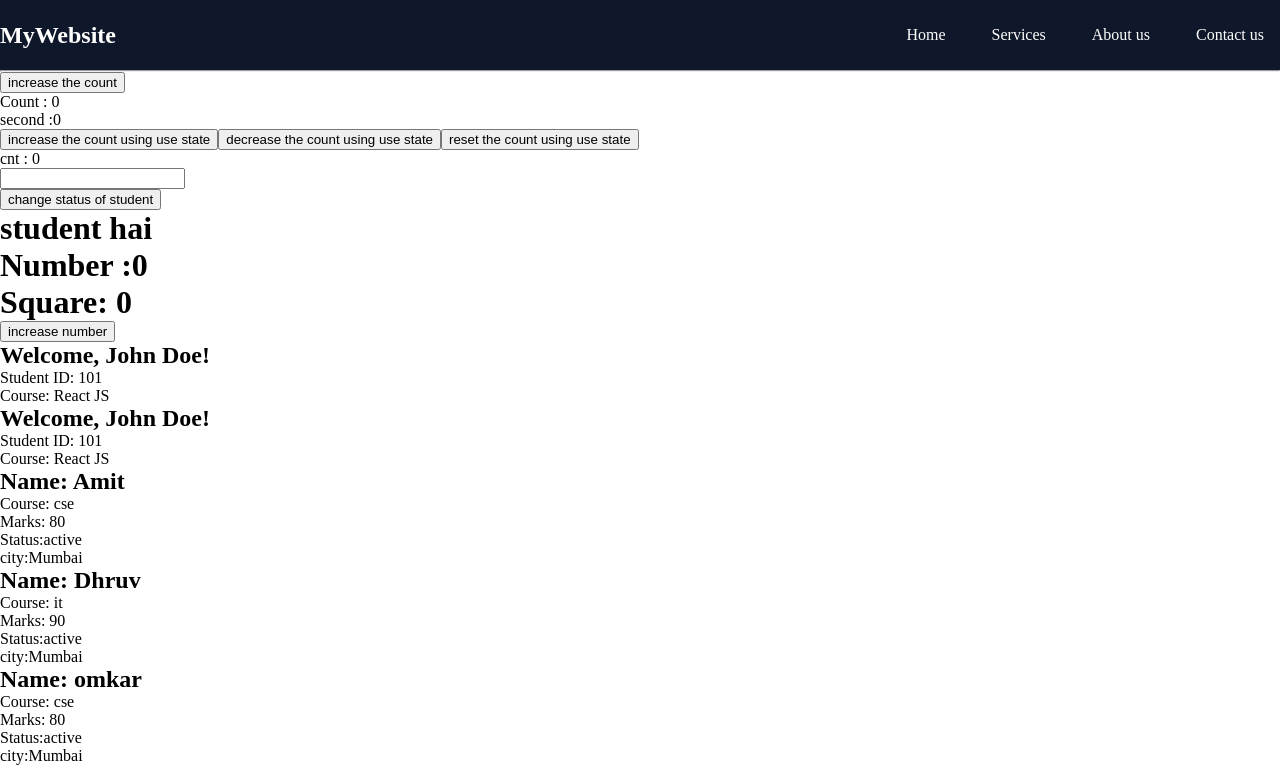
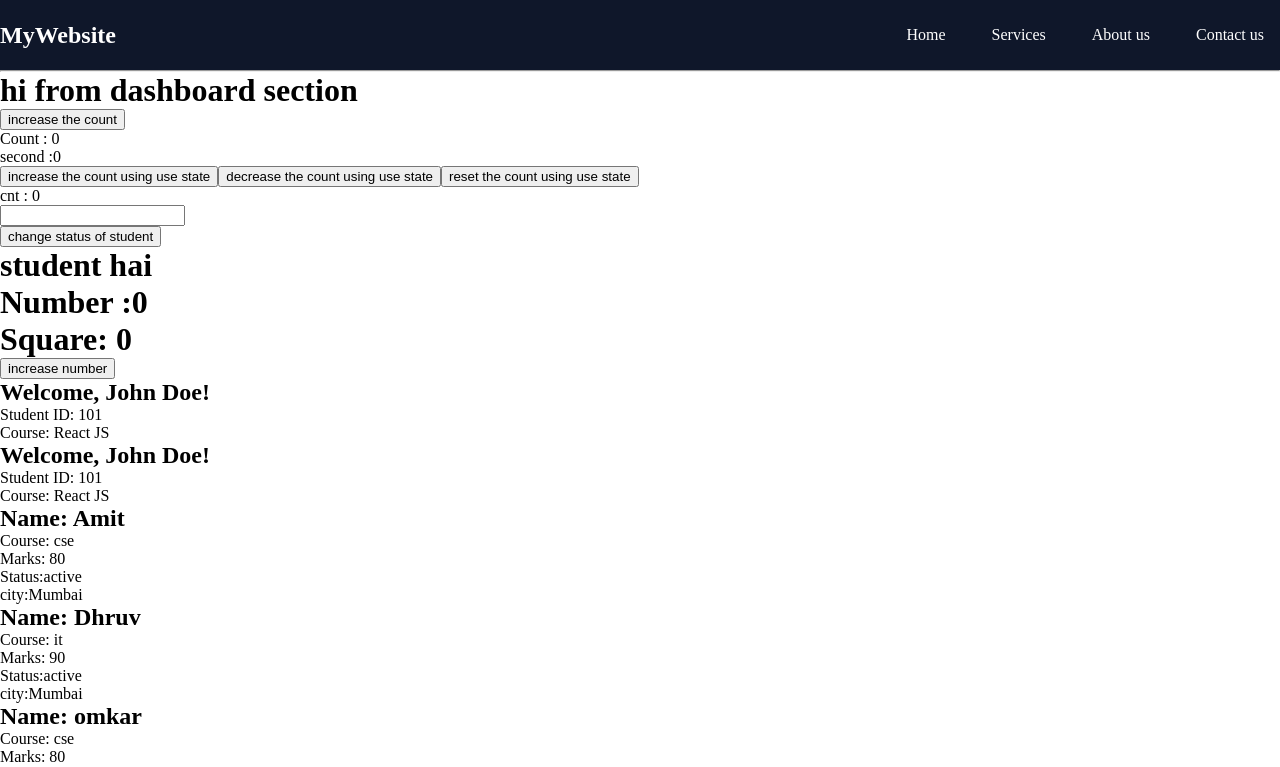
Before and after one commit to golu380/react12, a React (Vite) app: page /dashborad in a window 1280 px wide. Shown: the top 767 px of the page. Built offline with nearby package versions, Linux system fonts and the light colour scheme.

Commit message:
adding use navigate

```diff
--- a/src/App.jsx
+++ b/src/App.jsx
@@ -14,14 +14,30 @@ import Button from './components/Button/Button'
 import UserProvider from './components/UserProvider'
 import WelcomePage from './components/WelcomePage'
 import Dashboard from './components/Dashboard'
-import { Route, Routes } from 'react-router-dom'
+import Dashboard1 from './components/Dashboard1'
+import { Route, Routes,useNavigate } from 'react-router-dom'
 import Aboutus from './components/Aboutus'
 import Services from './components/Services'
 import Contactus from './components/Contactus'
+
 function App() {
+
 const handlesave= ()=>{
 alert("hello from save button")
+
 }
+
+const handleNavigate = () =>{
+  navigate('/dashborad')
+
+}
+
+
+const handleNavigate1 = () =>{
+  navigate(-1)
+
+}
+const navigate = useNavigate();
   const  [cnt , setCnt] = useState(0)
   const [name,setName] = useState("")
   const [age,setAge] = useState(18)
@@ -61,6 +77,7 @@ const inputRef = useRef(null)
 const handleChangeStatus = ()=>{
   setIsStudent(!isStudent)
 }
+
 console.log(seconds)
 // useEffect(()=>{
 //   console.log("Effect excecuted")
@@ -99,6 +116,7 @@ console.log(seconds)
     <Route path='/aboutus' element={<Aboutus/>}/>
     <Route path='/contactus' element={<Contactus/>}/>
     <Route path='/services' element={<Services/>}/>
+    <Route path='/dashborad' element={<Dashboard1/>} />
    </Routes>
   <button onClick={increaseCount}> increase the count</button>
     <div>Count : {count}</div>
@@ -130,10 +148,10 @@ console.log(seconds)
   <Button type="primary" onclick={handlesave}>
     Save
   </Button>
-  <Button type="danger">
+  <Button type="danger" onclick={handleNavigate}>
     Delete
   </Button>
-  <Button type= "secondary">
+  <Button type= "secondary" onclick={handleNavigate1}>
     Cancel
   </Button>
 
--- /dev/null
+++ b/src/components/Dashboard1.jsx
@@ -0,0 +1,17 @@
+
+
+
+function Dashboard1(){
+
+
+
+    return (
+<h1>
+    hi from dashboard section
+</h1>
+    )
+
+
+}
+
+export default Dashboard1;
```
